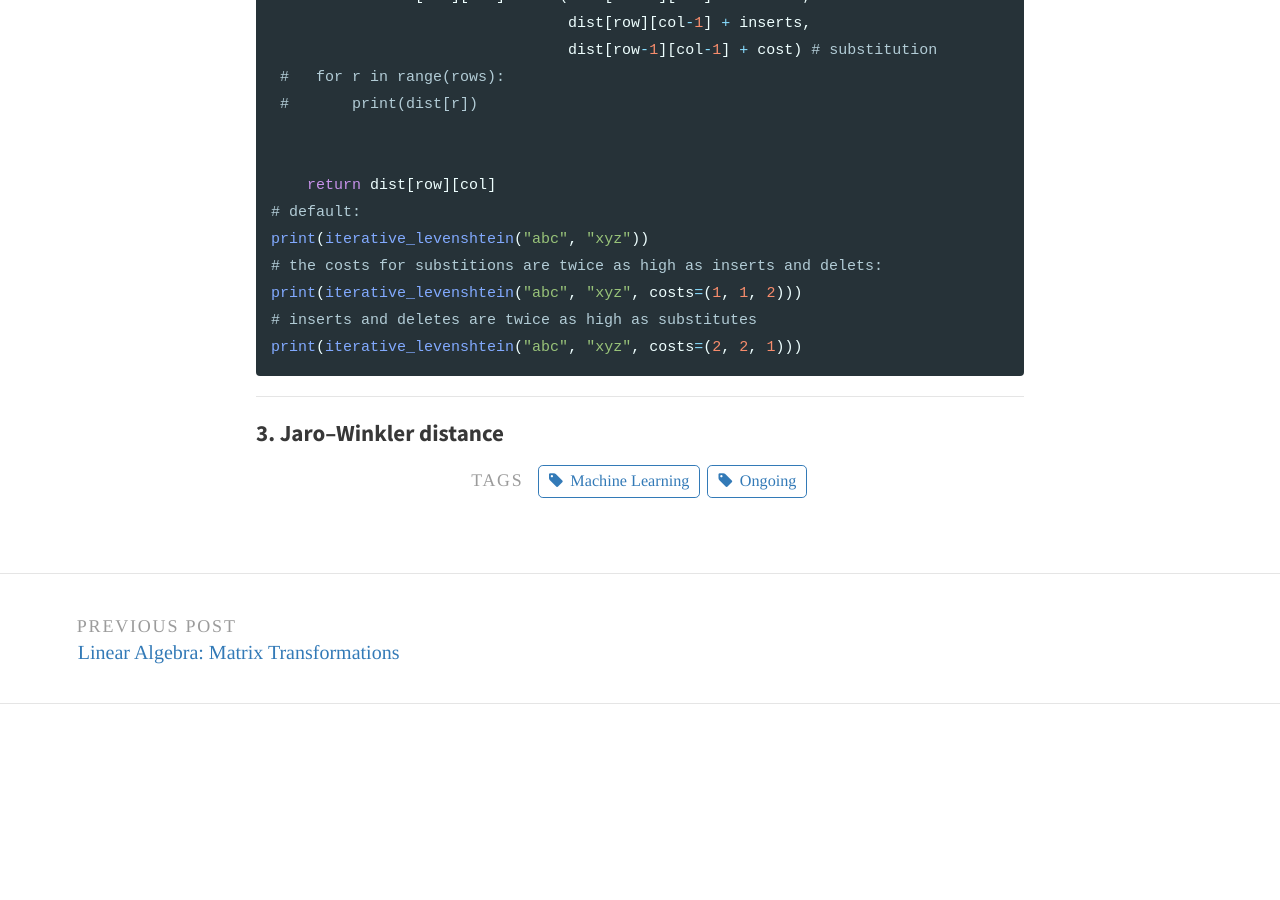
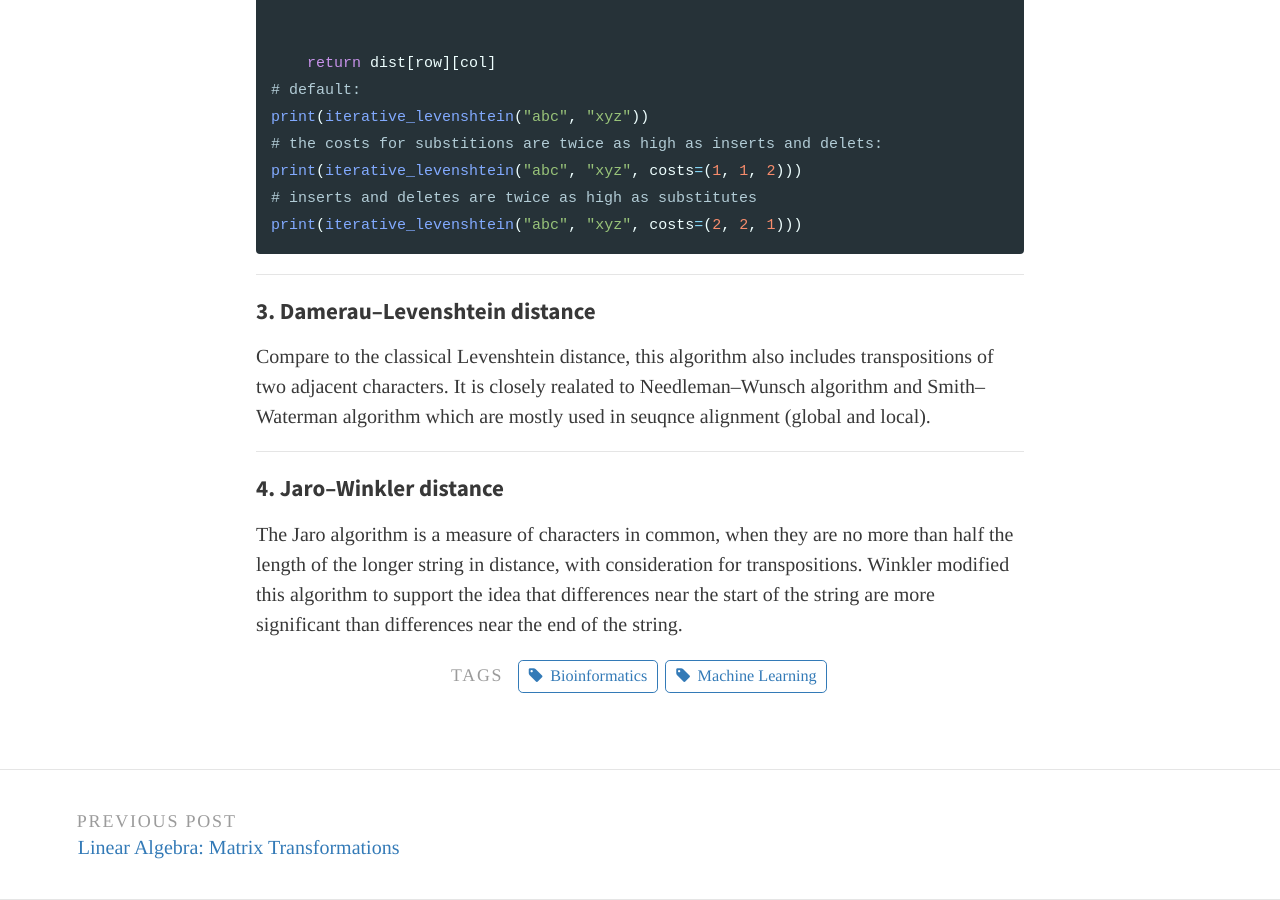
Before and after one commit to RyogaLi/ryogali.github.io, a Jekyll site: the page built from _posts/2018-07-03-Information-theory-string-distances.md, in a window 1280 px wide and 900 px high, scrolled down 2733 px. Built offline with Jekyll 4.4.1, drawn with Linux system fonts in a browser that asks for light colours; before the commit the page ends 3437 px from its top, so only the background shows below that; some of the changed text lies outside the part shown.

Commit message:
string distance

```diff
--- a/_posts/2018-07-03-Information-theory-string-distances.md
+++ b/_posts/2018-07-03-Information-theory-string-distances.md
@@ -1,7 +1,7 @@
 ---
 layout: post
 title:  "Distance between strings with python examples"
-tags: [Machine Learning, Ongoing]
+tags: [Machine Learning, Bioinformatics]
 ---
 
 ### Distance between strings ###
@@ -28,16 +28,14 @@ def hamming_dis(A, B):
 
 ---
 
-#### 2. Levenshtein distancebetween two strings is no greater than the sum of their ####
+#### 2. Levenshtein distance ####
 
 It measures the difference between two sequences. The distance between two words is the minimum number of single-character edits (insertions, deletions or substitutions) required
 to change one word into the other.
 
-$$\qquad \operatorname {lev} _{a,b}(i,j)={\begin{cases}\max(i,j)&{\text{ if }}\min(i,j)=0,\\\min {\begin{cases}\operatorname {lev} _{a,b}(i-1,j)+1\\\operatorname {lev} _{a,b}(i,j-1)+1\\\operatorname {lev} _{a,b}(i-1,j-1)+1_{(a_{i}\neq b_{j})}\end{cases}}&{\text{ otherwise.}}\end{cases}} $$
-
 * It is at least the difference of the sizes of the two strings
 * It is at most the length of the longer string
-* The Levenshtein distancebetween two strings is no greater than the sum of their Levenshtein distances from a third string
+* The Levenshtein distance between two strings is no greater than the sum of their Levenshtein distances from a third string
 
 {% highlight python %}
 
@@ -112,4 +110,15 @@ print(iterative_levenshtein("abc", "xyz", costs=(2, 2, 1)))
 
 ---
 
-#### 3. Jaro–Winkler distance ####
+#### 3. Damerau–Levenshtein distance ####
+
+Compare to the classical Levenshtein distance, this algorithm also includes transpositions of two adjacent characters. It is closely realated to Needleman–Wunsch algorithm and
+Smith–Waterman algorithm which are mostly used in seuqnce alignment (global and local).
+
+
+---
+
+#### 4. Jaro–Winkler distance ####
+
+The Jaro algorithm is a measure of characters in common, when they are no more than half the length of the longer string in distance, with consideration for transpositions.
+Winkler modified this algorithm to support the idea that differences near the start of the string are more significant than differences near the end of the string.
```
